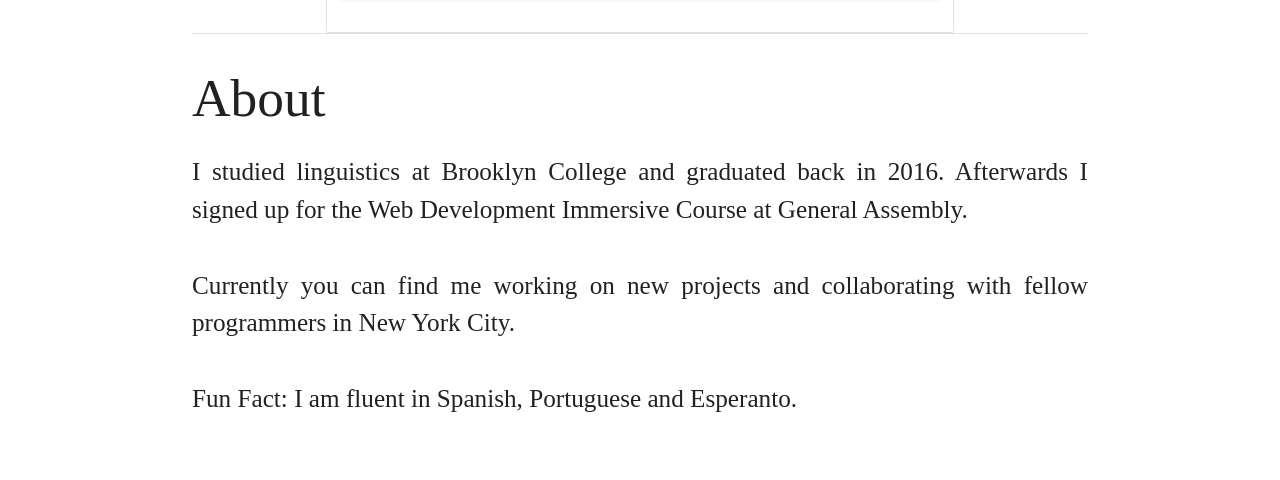
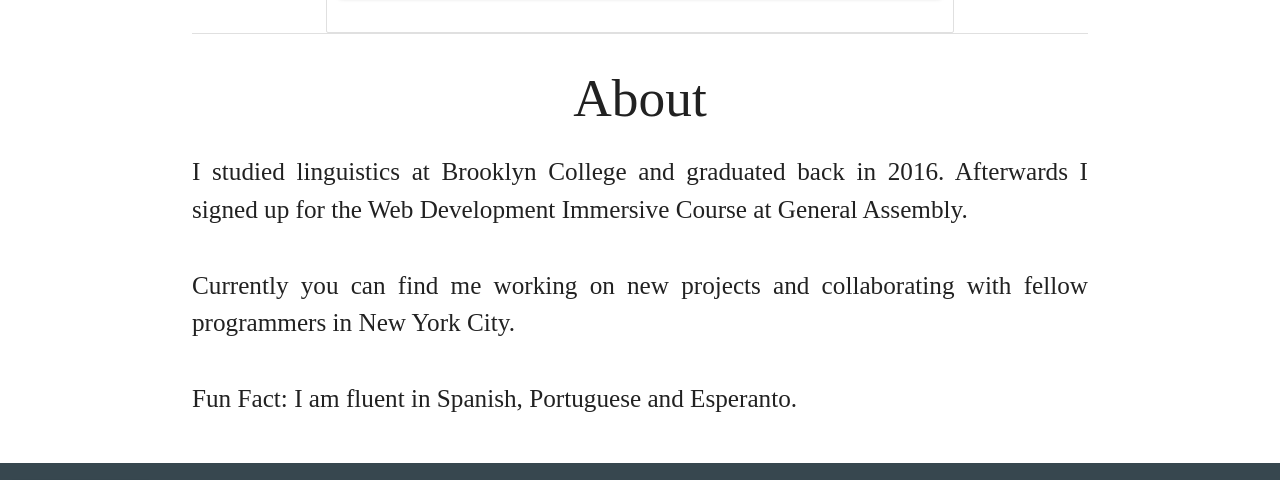
Before and after one commit to MikoBrandini/portfolio, a plain HTML site: page index.html in a window 1280 px wide. Shown: the part 2528-3008 px from the top of the page. Drawn offline with nearby package versions, Linux system fonts and the light colour scheme; a web font is replaced by a local one.

Commit message:
Removed overflowing div.

```diff
--- a/assets/css/styles.css
+++ b/assets/css/styles.css
@@ -8,6 +8,7 @@ body{
 
 nav .nav-wrapper{
   background: transparent;
+
 }
 
  .introDescription {
--- a/index.html
+++ b/index.html
@@ -130,11 +130,10 @@
 
 <!-- About -->
        <div class="container " id="about ">
-         <div class="row ">
-            <h2 class="section-header ">
+            <h2 class="section-header center">
                About
             </h2>
-            <div class="row ">
+            <div class="row">
                <p class="flow-text ">
                   I studied linguistics at Brooklyn College and graduated back in 2016. Afterwards I signed up for the Web Development Immersive Course at General Assembly.
                   <br /> <br />
@@ -143,7 +142,6 @@
                   Fun Fact: I am fluent in Spanish, Portuguese and Esperanto.
                </p>
             </div>
-         </div>
       </div>
 
          <!-- Footer-->
```
